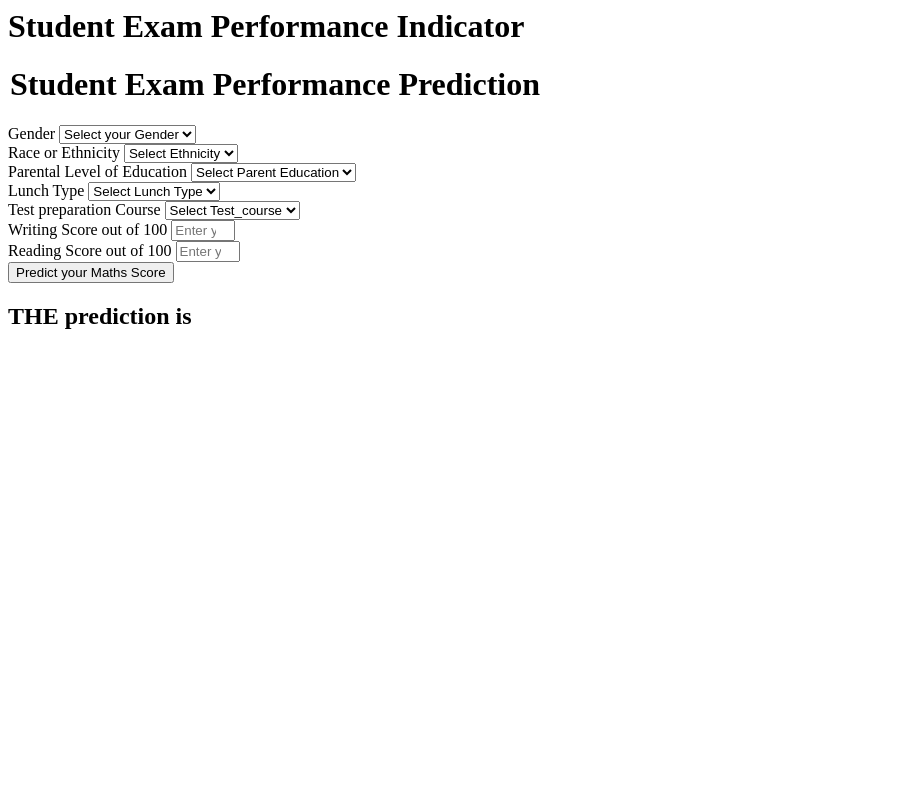
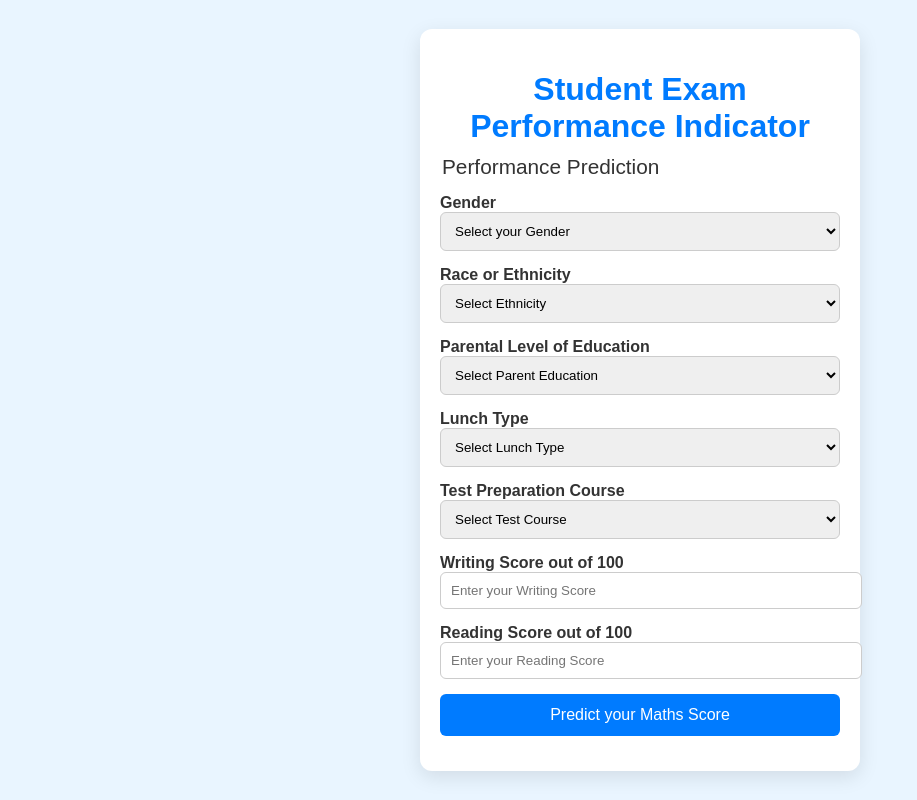
Before and after one commit to atulsharma2000/ML_end-to-end, a Flask app: page /predictdata in a window 1280 px wide. Shown: the whole page, without its empty margins (0-917 px from the left). Run offline with Flask 3, Linux system fonts and the light colour scheme.

Commit message:
making htmls look good

```diff
--- a/templates/home.html
+++ b/templates/home.html
@@ -1,111 +1,183 @@
-<html>
+<!DOCTYPE html>
+<html lang="en">
+<head>
+    <meta charset="UTF-8">
+    <meta name="viewport" content="width=device-width, initial-scale=1.0">
+    <title>Student Exam Performance Indicator</title>
+    <style>
+        body {
+            font-family: 'Arial', sans-serif;
+            background-color: #e9f5ff;
+            color: #333;
+            display: flex;
+            align-items: center;
+            justify-content: center;
+            height: 100vh;
+            margin: 0;
+        }
+        .login {
+            background-color: #ffffff;
+            border-radius: 12px;
+            box-shadow: 0 6px 20px rgba(0, 0, 0, 0.1);
+            padding: 20px; /* Reduced padding for compactness */
+            width: 90%;
+            max-width: 400px; /* Reduced max width for a more compact look */
+        }
+        h1 {
+            text-align: center;
+            color: #007BFF;
+            margin-bottom: 10px; /* Adjusted margin */
+        }
+        legend {
+            font-size: 1.3em; /* Slightly smaller font size */
+            margin-bottom: 15px; /* Adjusted margin */
+        }
+        .mb-3 {
+            margin-bottom: 15px; /* Consistent spacing */
+        }
+        label {
+            font-weight: bold;
+        }
+        select, input[type="number"] {
+            width: 100%;
+            padding: 10px; /* Adjusted padding */
+            border-radius: 6px;
+            border: 1px solid #ccc;
+            transition: border-color 0.3s ease, box-shadow 0.3s ease;
+        }
+        select:focus, input[type="number"]:focus {
+            border-color: #007BFF;
+            box-shadow: 0 0 5px rgba(0, 123, 255, 0.5);
+            outline: none;
+        }
+        .btn-primary {
+            background-color: #007BFF;
+            color: white;
+            border: none;
+            padding: 12px; /* Adjusted padding */
+            font-size: 1em; /* Slightly smaller font size */
+            border-radius: 6px;
+            cursor: pointer;
+            width: 100%;
+            transition: background-color 0.3s ease, transform 0.3s ease;
+        }
+        .btn-primary:hover {
+            background-color: #0056b3;
+        }
+        .btn-primary:active {
+            transform: scale(0.95);
+        }
+        h2 {
+            margin-top: 20px;
+            text-align: center;
+        }
+
+        /* Balloon effect animation */
+        @keyframes balloonEffect {
+          from {
+              transform: translateY(0);
+          }
+          to {
+              transform: translateY(-20px);
+          }
+        }
+
+        .balloon-effect {
+          animation-name: balloonEffect;
+          animation-duration: 0.3s;
+          animation-fill-mode: forwards;
+          animation-timing-function: ease-in-out;
+        }
+
+    </style>
+</head>
 <body>
     <div class="login">
        <h1>Student Exam Performance Indicator</h1>
-
-       <form action="{{ url_for('predict_datapoint')}}" method="post">
-        <h1>
-            <legend>Student Exam Performance Prediction</legend>
-        </h1>
+       <form action="{{ url_for('predict_datapoint')}}" method="post" onsubmit="addBalloonEffect()">
+           <legend>Performance Prediction</legend>
            <div class="mb-3">
-            <label class="form-label">Gender</label>
-            <select class="form-control" name="gender" placeholder="Enter you Gender" required>
-                <option class="placeholder" selected disabled value="">Select your Gender</option>
-                <option value="male">
-                    Male
-                </option>
-                <option value="female">
-                    Female
-                </option>
+               <label for="gender">Gender</label>
+               <select name="gender" required>
+                   <option selected disabled value="">Select your Gender</option>
+                   <option value="male">Male</option>
+                   <option value="female">Female</option>
                </select>
            </div>
            <div class="mb-3">
-            <label class="form-label">Race or Ethnicity</label>
-            <select class="form-control" name="ethnicity" placeholder="Enter you ethnicity" required>
-                <option class="placeholder" selected disabled value="">Select Ethnicity</option>
-                <option value="group A">
-                    Group A
-                </option>
-                <option value="group B">
-                    Group B
-                </option>
-                <option value="group C">
-                    Group C
-                </option>
-                <option value="group D">
-                    Group D
-                </option>
-                <option value="group E">
-                    Group E
-                </option>
+               <label for="ethnicity">Race or Ethnicity</label>
+               <select name="ethnicity" required>
+                   <option selected disabled value="">Select Ethnicity</option>
+                   <option value="group A">Group A</option>
+                   <option value="group B">Group B</option>
+                   <option value="group C">Group C</option>
+                   <option value="group D">Group D</option>
+                   <option value="group E">Group E</option>
                </select>
            </div>
            <div class="mb-3">
-            <label class="form-label">Parental Level of Education</label>
-            <select class="form-control" name="parental_level_of_education"
-                placeholder="Enter you Parent Education" required>
-                <option class="placeholder" selected disabled value="">Select Parent Education</option>
-                <option value="associate's degree">
-                    associate's degree
-                </option>
-                <option value="bachelor's degree">
-                    bachelor's degree
-                </option>
-                <option value="high school">
-                    high school
-                </option>
-                <option value="master's degree">
-                    master's degree
-                </option>
-                <option value="some college">
-                    some college
-                </option>
-                <option value="some high school">
-                    some high school
-                </option>
+               <label for="parental_level_of_education">Parental Level of Education</label>
+               <select name="parental_level_of_education" required>
+                   <option selected disabled value="">Select Parent Education</option>
+                   <option value="associate's degree">Associate's Degree</option>
+                   <option value="bachelor's degree">Bachelor's Degree</option>
+                   <option value="high school">High School</option>
+                   <option value="master's degree">Master's Degree</option>
+                   <option value="some college">Some College</option>
+                   <option value="some high school">Some High School</option>
                </select>
            </div>
            <div class="mb-3">
-            <label class="form-label">Lunch Type</label>
-            <select class="form-control" name="lunch" placeholder="Enter you Lunch" required>
-                <option class="placeholder" selected disabled value="">Select Lunch Type</option>
-                <option value="free/reduced">
-                    free/reduced
-                </option>
-                <option value="standard">
-                    standard
-                </option>
+               <label for="lunch">Lunch Type</label>
+               <select name="lunch" required>
+                   <option selected disabled value="">Select Lunch Type</option>
+                   <option value="free/reduced">Free/Reduced</option>
+                   <option value="standard">Standard</option>
                </select>
            </div>
            <div class="mb-3">
-            <label class="form-label">Test preparation Course</label>
-            <select class="form-control" name="test_preparation_course" placeholder="Enter you Course"
-                required>
-                <option class="placeholder" selected disabled value="">Select Test_course</option>
-                <option value="none">
-                    None
-                </option>
-                <option value="completed">
-                    Completed
-                </option>
+               <label for="test_preparation_course">Test Preparation Course</label>
+               <select name="test_preparation_course" required>
+                   <option selected disabled value="">Select Test Course</option>
+                   <option value="none">None</option>
+                   <option value="completed">Completed</option>
                </select>
            </div>
            <div class="mb-3">
-            <label class="form-label">Writing Score out of 100</label>
-            <input class="form-control" type="number" name="reading_score"
-                placeholder="Enter your Reading score" min='0' max='100' />
+               <label for="writing_score">Writing Score out of 100</label>
+               <input type="number" name="writing_score" placeholder="Enter your Writing Score" min='0' max='100' required />
            </div>
            <div class="mb-3">
-            <label class="form-label">Reading Score out of 100</label>
-            <input class="form-control" type="number" name="writing_score"
-                placeholder="Enter your Reading Score" min='0' max='100' />
+               <label for="reading_score">Reading Score out of 100</label>
+               <input type="number" name="reading_score" placeholder="Enter your Reading Score" min='0' max='100' required />
            </div>
+
+           <!-- Submit Button -->
            <div class="mb-3">
-            <input class="btn btn-primary" type="submit" value="Predict your Maths Score" required />
+               <!-- Add balloon effect class on click -->
+               <input id="submit-button" class="btn btn-primary" type="submit" value="Predict your Maths Score" />
            </div>
+
        </form>
-    <h2>
-       THE  prediction is {{results}}
-    </h2>
-   <body>
+
+       <!-- Prediction Result -->
+       {% if results %}
+       <h2>The prediction is {{ results }}</h2>
+       {% endif %}
+   </div>
+
+   <!-- JavaScript to add balloon effect -->
+   <script>
+       function addBalloonEffect() {
+           const button = document.getElementById('submit-button');
+           button.classList.add('balloon-effect');
+
+           // Remove the effect after animation ends
+           setTimeout(() => {
+               button.classList.remove('balloon-effect');
+           }, 300); // Match this duration with the CSS animation duration
+       }
+   </script>
+
+</body>
 </html>
```
Also changed, not shown: templates/index.html (+39 -2 lines). Lines whose indentation alone changed are shown as unchanged.
